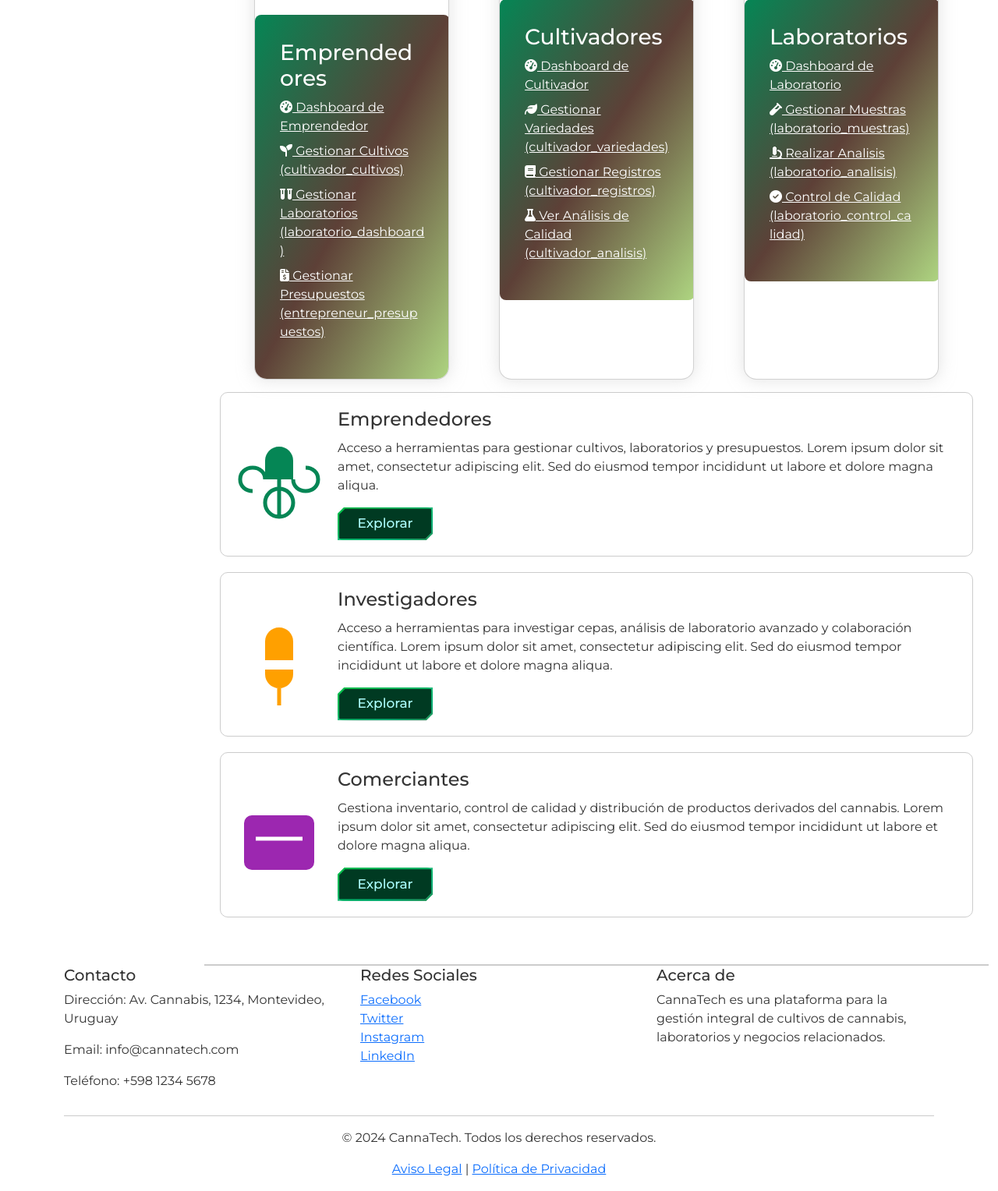
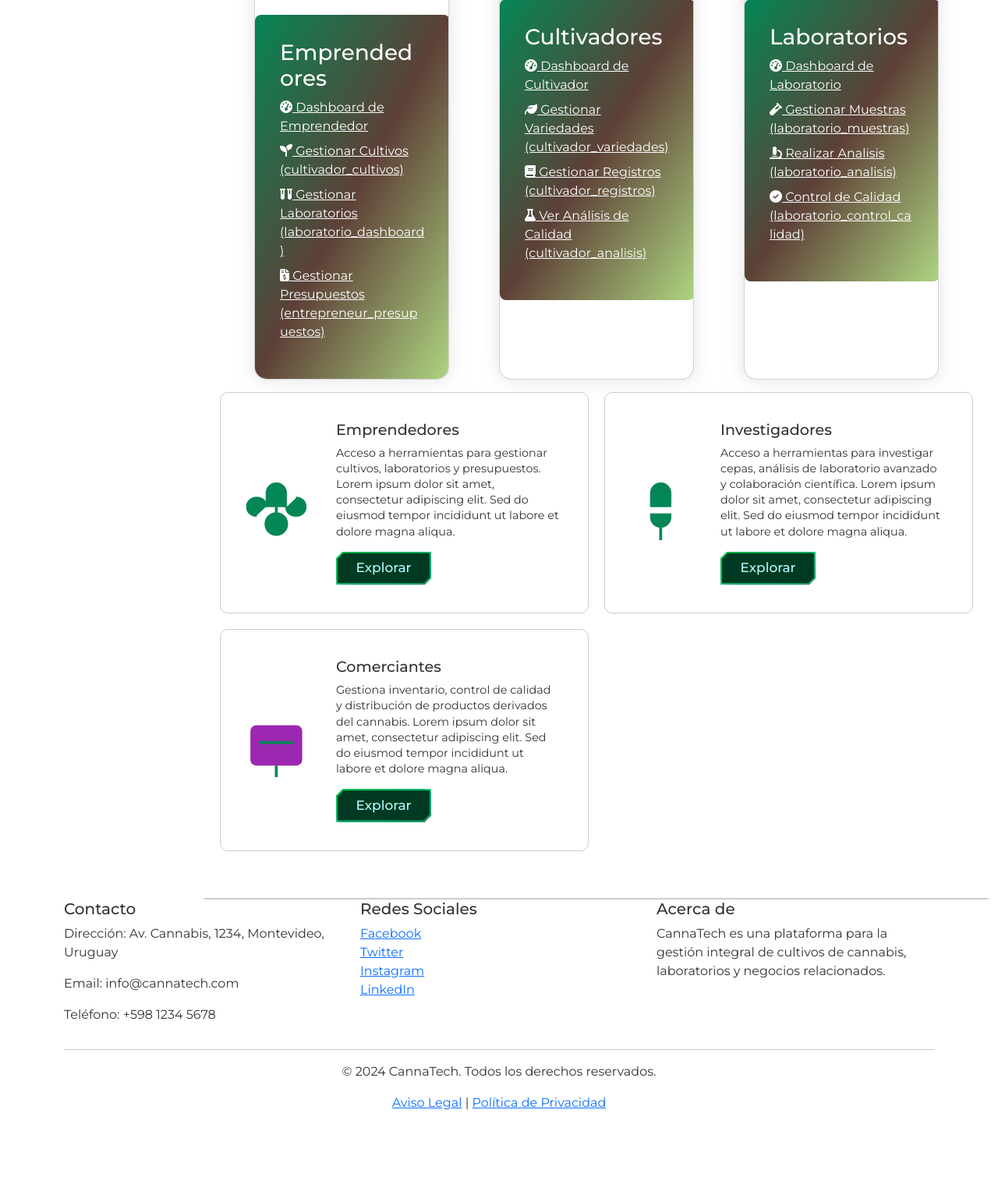
Before and after one commit to binbashz/m-dataNode-solutions, a Django app: page / in a window 1280 px wide. Shown: the part 752-2280 px from the top of the page at 78% size. After the commit the page ends 2176 px from the top, so only its background shows below. Run offline with Django 4.2, Linux system fonts and the light colour scheme.

Commit message:
Updated main.css and home.html templates

```diff
--- a/core/static/core/css/main.css
+++ b/core/static/core/css/main.css
@@ -72,9 +129,32 @@ body {
 }
 
 .features-container {
-  display: flex;
-  flex-direction: column;
+  display: grid;
+  grid-template-columns: repeat(auto-fit, minmax(300px, 1fr));
   gap: 20px;
+}
+
+.features-container {
+  display: flex;
+  flex-wrap: wrap;
+  gap: 20px;
+}
+
+.feature-card {
+  flex: 0 0 calc(50% - 10px);
+  max-width: 600px;
+}
+
+@media (max-width: 767px) {
+  .feature-card {
+    flex: 0 0 100%; /* Una tarjeta por fila en pantallas pequeñas */
+  }
+}
+
+@media (max-width: 767px) {
+  .features-container {
+    grid-template-columns: 1fr;
+  }
 }
 
 .feature-card {
@@ -84,7 +164,15 @@ body {
   border: 1px solid #ccc;
   border-radius: 10px;
   overflow: hidden;
-}
+  gap: 1rem;
+  padding: 1rem;
+}
+
+.feature-card {
+  width: 90vw;
+  max-width: 600px;
+}
+
 
 .feature-card img {
   width: 150px;
@@ -99,13 +187,16 @@ body {
 }
 
 .feature-details h2 {
-  margin-bottom: 10px;
-  font-size: 24px;
+  font-size: 1.2rem;
 }
 
 .feature-details p {
-  font-size: 16px;
-  line-height: 1.5;
+  font-size: 0.9rem;
+  line-height: 1.4;
+}
+
+.feature-details p {
+  overflow-wrap: break-word;
 }
 
 .btn-primary {
@@ -165,7 +256,22 @@ body {
   --color-boton:rgb(0,0,0);
   --color-boton-texto:rgb(255,255,255);
 
-}
+  --primary-color: #058655;
+  --secondary-color: #FFA000;
+  --tertiary-color: #9C27B0;
+  --font-size-base: 16px;
+}
+
+.organic-image svg path {
+  fill: var(--primary-color);
+  stroke: var(--primary-color);
+}
+
+.organic-image svg {
+  width: 6rem;
+  height: 6rem;
+}
+
 
 /*-----------------Menu*/
 .menu{
```
Also changed, not shown: other parts of core/static/core/css/main.css (+252 -128 lines), core/templates/core/home.html (+1 -6 lines).
